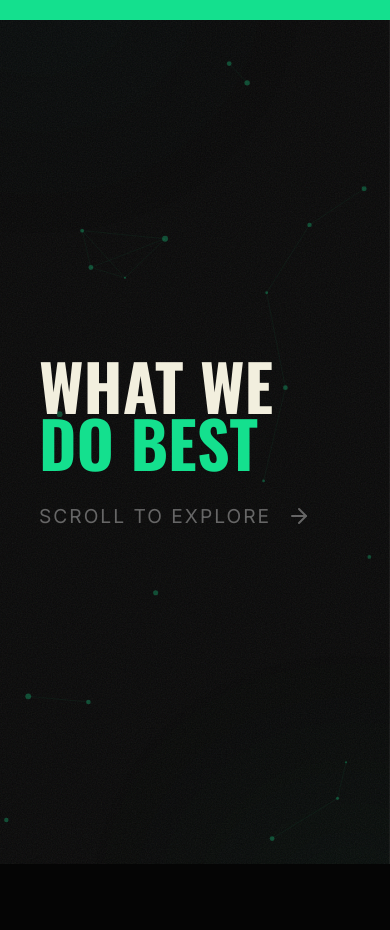
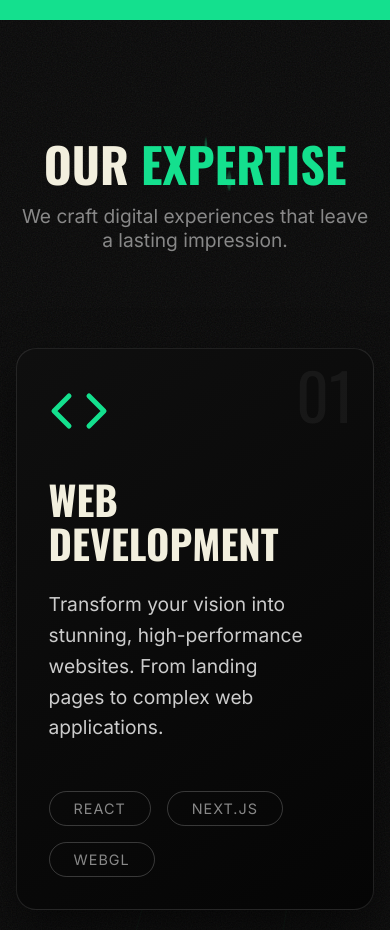
Before and after one commit to ZNS-STUDIOS/ZNS-Nexus_AG, a React (Vite) app: page / in a window 390 px wide. Shown: the part 1067-1997 px from the top of the page. Built offline with nearby package versions, Linux system fonts and the light colour scheme.

Commit message:
feat: Add Services component with GSAP animations, Contact page, and a new Footer.

```diff
--- a/src/components/Footer.jsx
+++ b/src/components/Footer.jsx
@@ -24,9 +24,9 @@ const Footer = () => {
 
                     <div className="footer-links-row">
                         <div className="social-links">
-                            <a href="#">Instagram</a>
-                            <a href="#">Twitter</a>
-                            <a href="#">LinkedIn</a>
+                            <a href="https://www.instagram.com/zns_nexus/" target="_blank" rel="noopener noreferrer">Instagram</a>
+                            <a href="https://www.linkedin.com/company/zns-nexus?trk=public_profile_topcard-current-company" target="_blank" rel="noopener noreferrer">LinkedIn</a>
+                            <a href="mailto:ZNS.NXS@proton.me">Email</a>
                         </div>
                         <div className="copyright">
                             &copy; 2025 ZNS Nexus
--- a/src/components/Services.css
+++ b/src/components/Services.css
@@ -1,76 +1,84 @@
-.services-wrapper {
-    width: 100%;
-    height: 100vh;
-    overflow: hidden;
+.services-section {
     position: relative;
+    padding: var(--spacing-section) 0;
+    background-color: var(--bg-color);
+    min-height: 100vh;
 }
 
-.services-container {
-    display: flex;
-    width: 500vw;
-    height: 100vh;
+.services-content {
     position: relative;
-    z-index: 10;
+    z-index: 2;
 }
 
-.service-slide {
-    width: 100vw;
-    height: 100vh;
-    display: flex;
-    align-items: center;
-    justify-content: center;
-    padding: 0 10vw;
-    border-right: 1px solid rgba(255, 255, 255, 0.05);
+.services-header {
+    margin-bottom: 6rem;
+    text-align: center;
 }
 
-.intro-slide {
-    flex-direction: column;
-    align-items: flex-start;
-    justify-content: center;
+.section-title {
+    font-size: clamp(3rem, 6vw, 6rem);
+    line-height: 1;
+    margin-bottom: 1rem;
 }
 
-.intro-slide .section-title {
-    font-size: clamp(4rem, 10vw, 12rem);
-    line-height: 0.9;
-    margin-bottom: 2rem;
-    text-align: left;
+.section-subtitle {
+    font-size: 1.2rem;
+    color: #888;
+    max-width: 600px;
+    margin: 0 auto;
 }
 
-.scroll-hint {
+.services-stack-container {
+    position: relative;
+    padding-bottom: 10vh;
+    /* Space at bottom */
+}
+
+.service-card-wrapper {
+    position: sticky;
+    top: 15vh;
+    /* Stick 15% from top */
+    height: 70vh;
+    /* Card height */
+    margin-bottom: 10vh;
+    /* Spacing between cards start */
     display: flex;
-    align-items: center;
-    gap: 1rem;
-    font-size: 1.2rem;
-    color: #666;
-    text-transform: uppercase;
-    letter-spacing: 2px;
+    justify-content: center;
+    perspective: 1000px;
 }
 
 .service-card-premium {
     width: 100%;
-    max-width: 800px;
+    max-width: 900px;
+    height: 100%;
     background: linear-gradient(145deg, #0f0f0f, #050505);
+    border: 1px solid rgba(255, 255, 255, 0.1);
+    border-radius: 20px;
     padding: 4rem;
-    border: 1px solid rgba(255, 255, 255, 0.1);
+    display: flex;
+    flex-direction: row;
+    justify-content: space-between;
+    align-items: flex-start;
+    box-shadow: 0 20px 50px rgba(0, 0, 0, 0.5);
+    overflow: hidden;
     position: relative;
-    overflow: hidden;
+    transform-origin: center top;
 }
 
-.service-card-premium::before {
-    content: '';
-    position: absolute;
-    top: 0;
-    left: 0;
-    width: 100%;
-    height: 4px;
-    background: var(--accent-color);
-    transform: scaleX(0);
-    transform-origin: left;
-    transition: transform 0.5s ease;
+.card-content {
+    flex: 1;
+    padding-right: 2rem;
 }
 
-.service-card-premium:hover::before {
-    transform: scaleX(1);
+.card-number {
+    font-family: var(--font-heading);
+    font-size: 8rem;
+    line-height: 0.8;
+    color: rgba(255, 255, 255, 0.05);
+    position: absolute;
+    bottom: -20px;
+    right: 20px;
+    pointer-events: none;
 }
 
 .service-icon-large {
@@ -79,16 +87,18 @@
 }
 
 .service-title-large {
-    font-size: clamp(2rem, 4vw, 4rem);
+    font-size: clamp(2.5rem, 4vw, 4rem);
     margin-bottom: 1.5rem;
     font-family: var(--font-heading);
+    line-height: 1.1;
 }
 
 .service-desc-large {
-    font-size: 1.25rem;
+    font-size: 1.2rem;
     color: #ccc;
     margin-bottom: 3rem;
-    max-width: 600px;
+    max-width: 500px;
+    line-height: 1.6;
 }
 
 .service-tags {
@@ -112,3 +122,24 @@
     border-color: var(--accent-color);
     color: var(--accent-color);
 }
+
+/* Mobile Responsiveness */
+@media (max-width: 768px) {
+    .service-card-premium {
+        flex-direction: column;
+        padding: 2rem;
+    }
+
+    .service-card-wrapper {
+        top: 10vh;
+        height: auto;
+        min-height: 60vh;
+    }
+
+    .card-number {
+        font-size: 4rem;
+        top: 20px;
+        right: 20px;
+        bottom: auto;
+    }
+}
--- a/src/components/Services.jsx
+++ b/src/components/Services.jsx
@@ -36,82 +36,52 @@ const services = [
 
 const Services = () => {
     const sectionRef = useRef(null);
-    const triggerRef = useRef(null);
 
     useEffect(() => {
-        let ctx = gsap.context(() => {
-            const slides = sectionRef.current.querySelectorAll('.service-slide');
+        const ctx = gsap.context(() => {
+            const cards = document.querySelectorAll('.service-card-premium');
+            const totalCards = cards.length;
 
-            // Calculate the exact distance to scroll
-            const totalWidth = sectionRef.current.scrollWidth;
-            const viewportWidth = window.innerWidth;
-            const xMovement = -(totalWidth - viewportWidth);
-
-            const pin = gsap.to(sectionRef.current, {
-                x: xMovement,
+            cards.forEach((card, i) => {
+                gsap.to(card, {
+                    scrollTrigger: {
+                        trigger: card,
+                        start: "top top+=100",
+                        end: "bottom top",
+                        scrub: true,
+                        invalidateOnRefresh: true,
+                    },
                     ease: "none",
-                scrollTrigger: {
-                    trigger: triggerRef.current,
-                    pin: true,
-                    scrub: 1,
-                    start: "top top",
-                    end: "+=3000",
-                    anticipatePin: 1,
-                    invalidateOnRefresh: true,
-                }
+                    scale: 1 - (totalCards - i) * 0.05,
+                    y: -50,
+                    opacity: 1 - (totalCards - i) * 0.1,
+                    filter: "brightness(0.5)",
                 });
-
-            // Animate individual cards as they enter center
-            slides.forEach((slide, i) => {
-                if (i === 0) return; // Skip intro slide
-
-                const card = slide.querySelector('.service-card-premium');
-
-                gsap.fromTo(card,
-                    { scale: 0.8, opacity: 0.5 },
-                    {
-                        scale: 1,
-                        opacity: 1,
-                        duration: 0.5,
-                        scrollTrigger: {
-                            trigger: slide,
-                            containerAnimation: pin,
-                            start: "left center",
-                            end: "right center",
-                            toggleActions: "play reverse play reverse",
-                            id: `card-${i}`
-                        }
-                    }
-                );
             });
-        }, triggerRef);
-
-        // Force a refresh to ensure ScrollTrigger calculates correctly after layout settles
-        setTimeout(() => {
-            ScrollTrigger.refresh();
-        }, 500);
+        }, sectionRef);
 
         return () => ctx.revert();
     }, []);
 
     return (
-        <section className="services-wrapper" ref={triggerRef}>
-            <PremiumBackground variant="section" particleCount={40} />
-            <div className="services-container" ref={sectionRef}>
+        <section className="services-section" ref={sectionRef}>
+            <PremiumBackground variant="section" particleCount={30} />
 
-                {/* Intro Slide */}
-                <div className="service-slide intro-slide">
+            <div className="container services-content">
+                <div className="services-header">
                     <h2 className="section-title">
-                        What We<br />
-                        <span className="text-gradient">Do Best</span>
+                        Our <span className="text-gradient">Expertise</span>
                     </h2>
-                    <p className="scroll-hint">Scroll to explore <ArrowRight /></p>
+                    <p className="section-subtitle">
+                        We craft digital experiences that leave a lasting impression.
+                    </p>
                 </div>
 
-                {/* Service Slides */}
+                <div className="services-stack-container">
                     {services.map((service, index) => (
-                    <div className="service-slide" key={index}>
+                        <div className="service-card-wrapper" key={index} style={{ zIndex: index + 1 }}>
                             <div className="service-card-premium">
+                                <div className="card-content">
                                     <div className="service-icon-large">{service.icon}</div>
                                     <h3 className="service-title-large">{service.title}</h3>
                                     <p className="service-desc-large">{service.desc}</p>
@@ -121,9 +91,11 @@ const Services = () => {
                                         ))}
                                     </div>
                                 </div>
+                                <div className="card-number">0{index + 1}</div>
+                            </div>
                         </div>
                     ))}
-
+                </div>
             </div>
         </section>
     );
--- a/src/pages/ContactPage.jsx
+++ b/src/pages/ContactPage.jsx
@@ -21,21 +21,21 @@ const ContactPage = () => {
                             <Mail className="info-icon" />
                             <div>
                                 <span className="info-label">Email</span>
-                                <a href="mailto:hello@znsnexus.com" className="info-link">hello@znsnexus.com</a>
+                                <a href="mailto:ZNS.NXS@proton.me" className="info-link">ZNS.NXS@proton.me</a>
                             </div>
                         </div>
                         <div className="info-item">
                             <Phone className="info-icon" />
                             <div>
                                 <span className="info-label">Phone</span>
-                                <a href="tel:+1234567890" className="info-link">+1 (234) 567-890</a>
+                                <a href="tel:+919152365247" className="info-link">+91 91523 65247</a>
                             </div>
                         </div>
                         <div className="info-item">
                             <MapPin className="info-icon" />
                             <div>
                                 <span className="info-label">Office</span>
-                                <p className="info-text">123 Innovation Dr,<br />Tech City, TC 90210</p>
+                                <p className="info-text">Mumbai, Maharashtra</p>
                             </div>
                         </div>
                     </div>
```
Lines whose indentation alone changed are shown as unchanged.
